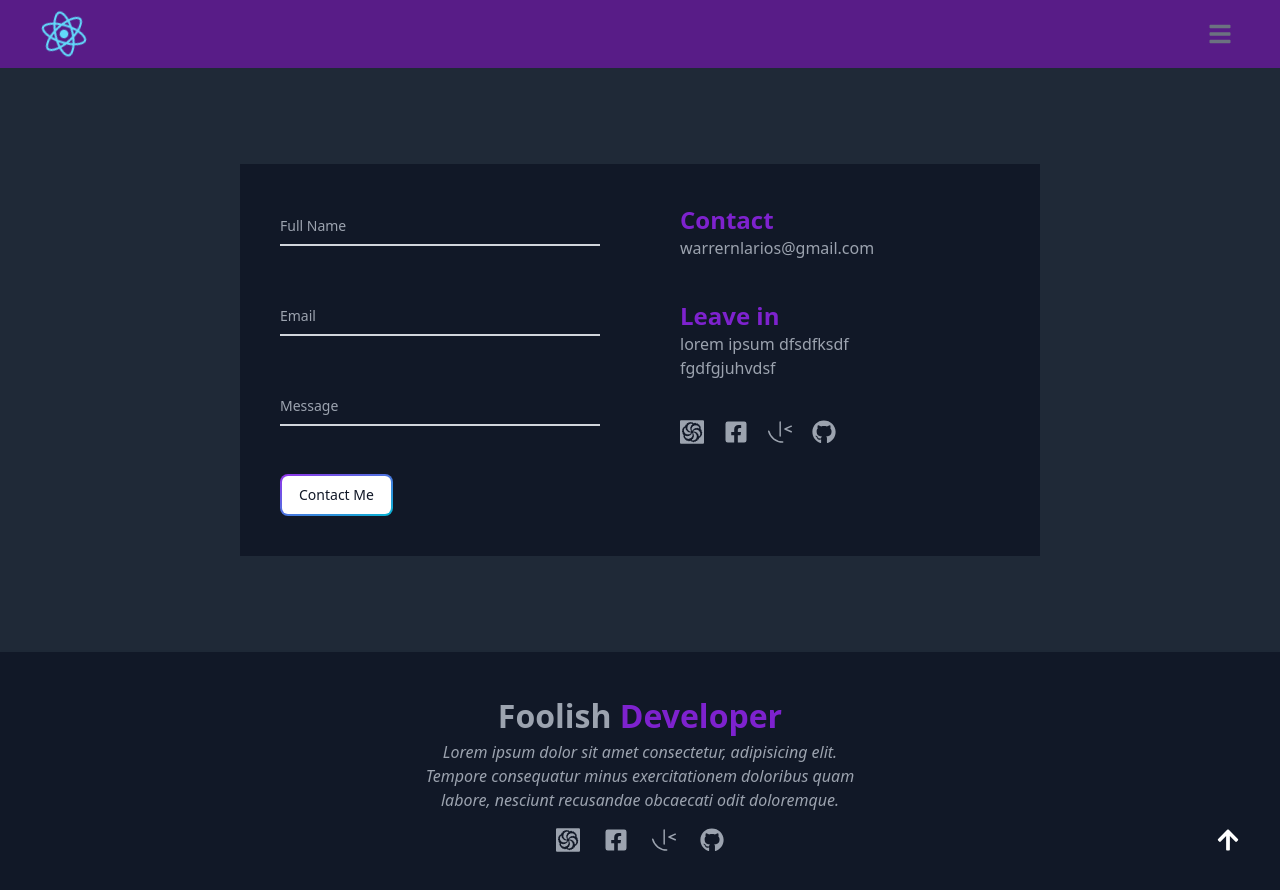
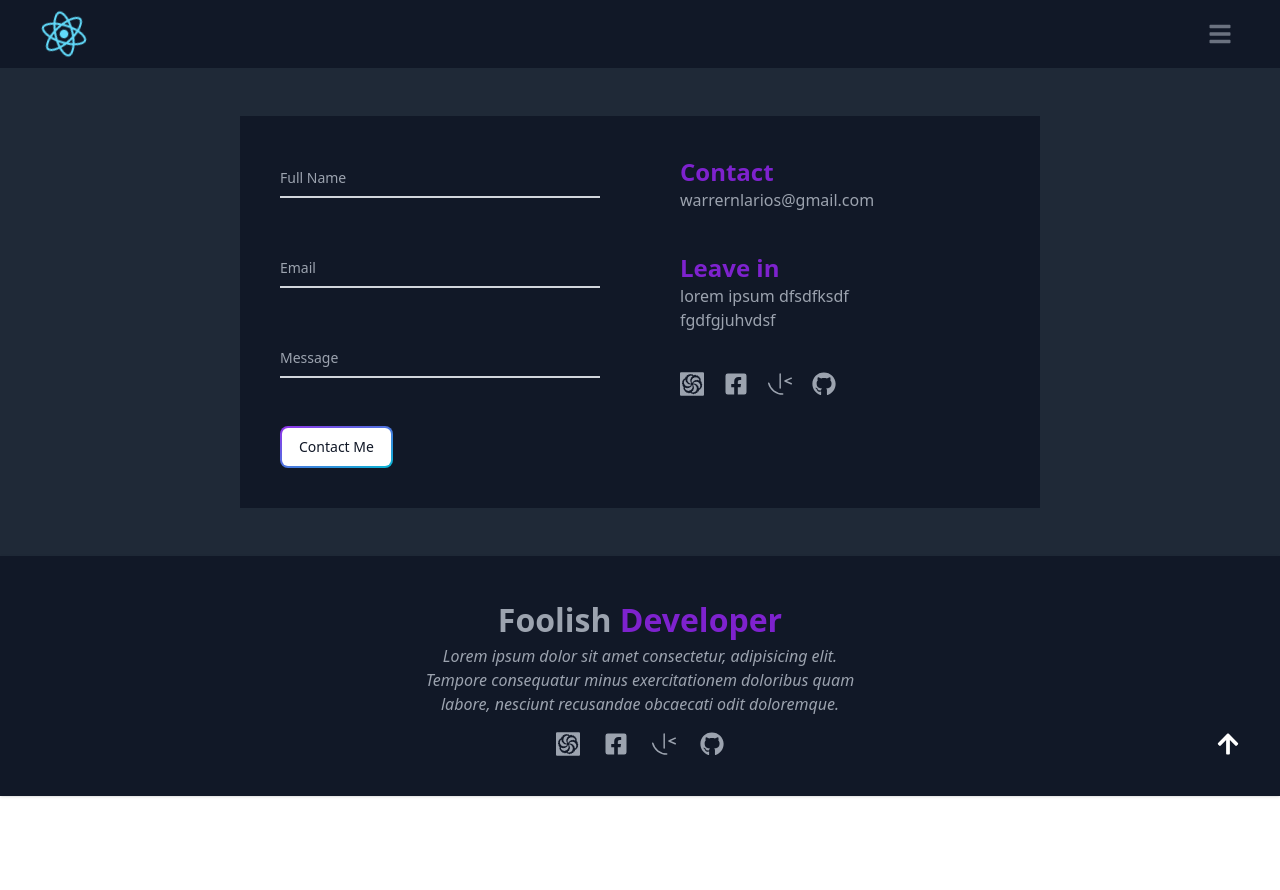
Before and after one commit to realxnogga/myportfolio, a React (Create React App) app: page /contactme in a window 1280 px wide. After the commit the page ends 800 px from the top, so only its background shows below. Built offline with nearby package versions, Linux system fonts and the light colour scheme.

Commit message:
ayos lang

```diff
--- a/src/components/about.jsx
+++ b/src/components/about.jsx
@@ -9,7 +9,7 @@ import { FaHtml5 } from "react-icons/fa";
 export const About = () => {
 
     return (
-        <div className="bg-gray-800 h-fit w-full p-10">
+        <div className="bg-gray-900 h-fit w-full p-10">
             <h3 className="text-purple-700 font-bold text-[4rem] tablet:text-[2.5rem] mobile:text-[2rem]">ABOUT ME</h3>
             <p className="text-gray-400 text-[1.2rem] mobile:text-[1rem]">
                 Lorem ipsum dolor sit amet consectetur adipisicing elit. Ullam numquam doloribus tempora necessitatibus corrupti? Dolores at voluptatum aut expedita incidunt cumque! Nostrum, repellendus corrupti? Sunt, pariatur. Ex a odit officia. Dolores at voluptatum aut expedita incidunt cumque! Nostrum, repellendus corrupti? Sunt, pariatur. Ex a odit officia. Dolores at voluptatum aut expedita incidunt cumque! Nostrum, repellendus corrupti? Sunt, pariatur. Ex a odit officia.
--- a/src/components/contactme.jsx
+++ b/src/components/contactme.jsx
@@ -12,7 +12,7 @@ export const ContactMe = () => {
     return (
         <div className="bg-gray-800 h-fit w-screen flex items-center justify-center">
 
-            <div className='bg-gray-900 h-fit my-24 w-[50rem] max-w-[90%] flex flex-row justify-center flex-wrap'>
+            <div className='bg-gray-900 h-fit my-12 w-[50rem] max-w-[90%] flex flex-row justify-center flex-wrap'>
 
                 <form className=' h-full w-[25rem] p-10 flex flex-col justify-center gap-y-10' action="">
                     <FloatingLabel className='text-gray-400' variant="standard" label="Full Name" />
@@ -33,19 +33,27 @@ export const ContactMe = () => {
                     </section>
                     <section className=' flex flex-row flex-wrap gap-x-5'>
                         <Tooltip content="Codewars" animation="duration-500">
-                            <SiCodewars className='text-gray-400 text-2xl hover:text-orange-400' />
+                            <a href="https://www.codewars.com/users/Realxnogga">
+                                <SiCodewars className='text-gray-400 text-2xl hover:text-orange-400' />
+                            </a>
                         </Tooltip>
 
                         <Tooltip content="Facebook" animation="duration-500">
-                            <FaFacebookSquare className='text-gray-400 text-2xl hover:text-blue-600' />
+                            <a href="https://www.facebook.com/alupihang.dagat.142/">
+                                <FaFacebookSquare className='text-gray-400 text-2xl hover:text-blue-600' />
+                            </a>
                         </Tooltip>
 
                         <Tooltip content="Frontend Mentor" animation="duration-500">
-                            <SiFrontendmentor className='text-gray-400 text-2xl hover:text-green-300' />
+                            <a href="https://www.frontendmentor.io/profile/unknownhatdog">
+                                <SiFrontendmentor className='text-gray-400 text-2xl hover:text-green-300' />
+                            </a>
                         </Tooltip>
 
                         <Tooltip content="GitHub" animation="duration-500">
-                            <FaGithub className='text-gray-400 text-2xl hover:text-black' />
+                            <a href="https://github.com/unknownhatdog">
+                                <FaGithub className='text-gray-400 text-2xl hover:text-black' />
+                            </a>
                         </Tooltip>
                     </section>
                 </div>
--- a/src/components/footer.jsx
+++ b/src/components/footer.jsx
@@ -13,7 +13,7 @@ export const Foot = () => {
     return (
         <Footer className="relative bg-gray-900 h-fit w-screen flex items-center justify-center p-10 rounded-none">
 
-          <BackToTop/>
+            <BackToTop />
 
             <section className='h-fit w-[27rem] flex flex-col items-center text-center'>
                 <h3 className='font-bold text-[2rem] text-gray-400 mobile:text-[1rem]'>Foolish <span className='text-purple-700'>Developer</span> </h3>
@@ -21,19 +21,27 @@ export const Foot = () => {
                 <h5 className='text-gray-400 italic mobile:text-[.7rem]'>Lorem ipsum dolor sit amet consectetur, adipisicing elit. Tempore consequatur minus exercitationem doloribus quam labore, nesciunt recusandae obcaecati odit doloremque.</h5>
                 <div className="mt-4 flex space-x-6 sm:mt-0 sm:justify-center">
                     <Tooltip content="Codewars" animation="duration-500">
-                        <SiCodewars className='text-gray-400 text-2xl hover:text-orange-400' />
+                        <a href="https://www.codewars.com/users/Realxnogga">
+                            <SiCodewars className='text-gray-400 text-2xl hover:text-orange-400' />
+                        </a>
                     </Tooltip>
 
                     <Tooltip content="Facebook" animation="duration-500">
-                        <FaFacebookSquare className='text-gray-400 text-2xl hover:text-blue-600' />
+                        <a href="https://www.facebook.com/alupihang.dagat.142/">
+                            <FaFacebookSquare className='text-gray-400 text-2xl hover:text-blue-600' />
+                        </a>
                     </Tooltip>
 
                     <Tooltip content="Frontend Mentor" animation="duration-500">
-                        <SiFrontendmentor className='text-gray-400 text-2xl hover:text-green-300' />
+                        <a href="https://www.frontendmentor.io/profile/unknownhatdog">
+                            <SiFrontendmentor className='text-gray-400 text-2xl hover:text-green-300' />
+                        </a>
                     </Tooltip>
 
                     <Tooltip content="GitHub" animation="duration-500">
-                        <FaGithub className='text-gray-400 text-2xl hover:text-black' />
+                        <a href="https://github.com/unknownhatdog">
+                            <FaGithub className='text-gray-400 text-2xl hover:text-black' />
+                        </a>
                     </Tooltip>
                 </div>
             </section>
--- a/src/components/hero.jsx
+++ b/src/components/hero.jsx
@@ -14,7 +14,7 @@ export const Hero = () => {
   }
 
   return (
-    <div className='h-[40rem] w-[full] bg-gray-900 p-5 flex flex-row tablet:h-[30rem] mobile:h-[25rem] tablet:flex-col'>
+    <div className='h-[40rem] w-[full] bg-gray-800 p-5 flex flex-row tablet:h-[30rem] mobile:h-[25rem] tablet:flex-col'>
       <section className='h-full w-full flex items-center justify-center'>
         <div className="bg-blue-500 h-[17rem] w-[17rem] tablet:h-[13rem] tablet:w-[13rem]  mobile:h-[10rem] mobile:w-[10rem] rounded-[50%]">
 
--- a/src/components/navbar.jsx
+++ b/src/components/navbar.jsx
@@ -6,9 +6,9 @@ import { Avatar, Dropdown, Navbar } from 'flowbite-react';
 export const Header = () => {
 
   return (
-    <Navbar fluid className='bg-purple-900 w-screen backdrop-blur backdrop-brightness-75 px-10'>
+    <Navbar fluid className='bg-gray-900 w-screen backdrop-blur backdrop-brightness-75 px-10'>
       <Navbar.Brand>
-        <img className="animate-spin spin h-[3rem] w-[3rem]" src={`${require('../assets/icons/logo192.png')}`} alt="" />
+        <img className="animate-spin spin h-[3rem] w-[3rem] mobile:h-[2rem] mobile:w-[2rem]" src={`${require('../assets/icons/logo192.png')}`} alt="" />
       </Navbar.Brand>
 
       <Tooltip content={'Menu'}>
--- a/src/functions/scrollToTop.jsx
+++ b/src/functions/scrollToTop.jsx
@@ -30,6 +30,6 @@ export const BackToTop = () => {
     }, []);
 
     return (
-            <FaArrowUp onClick={scrollToTop} className='absolute bottom-10 right-10 text-2xl text-white hover:text-purple-700' />
+            <FaArrowUp onClick={scrollToTop} className='absolute mobile:top-5 mobile:right-5 mobile:text-[1.2rem] bottom-10 right-10 text-2xl text-white hover:text-purple-700' />
     )
 }
```
